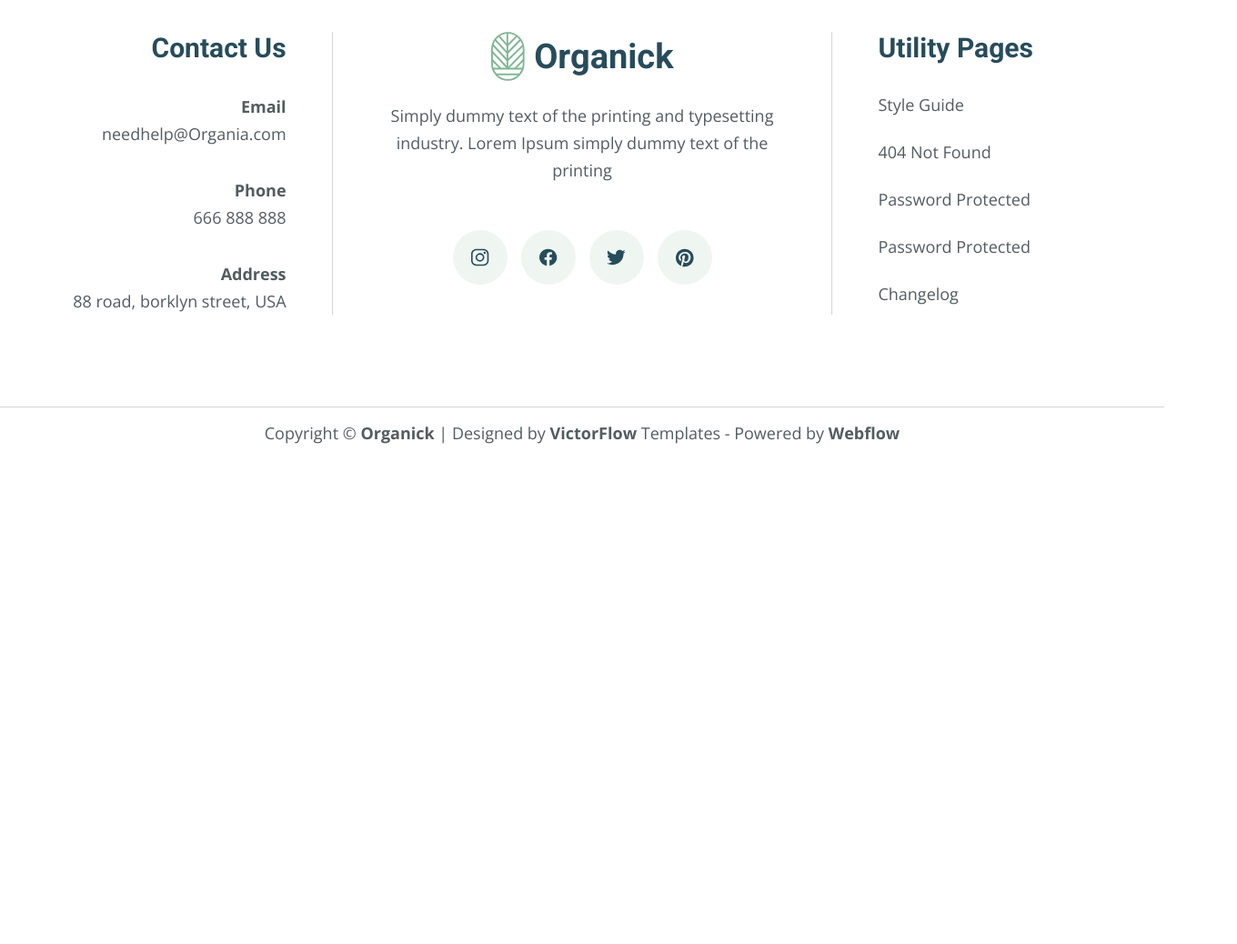
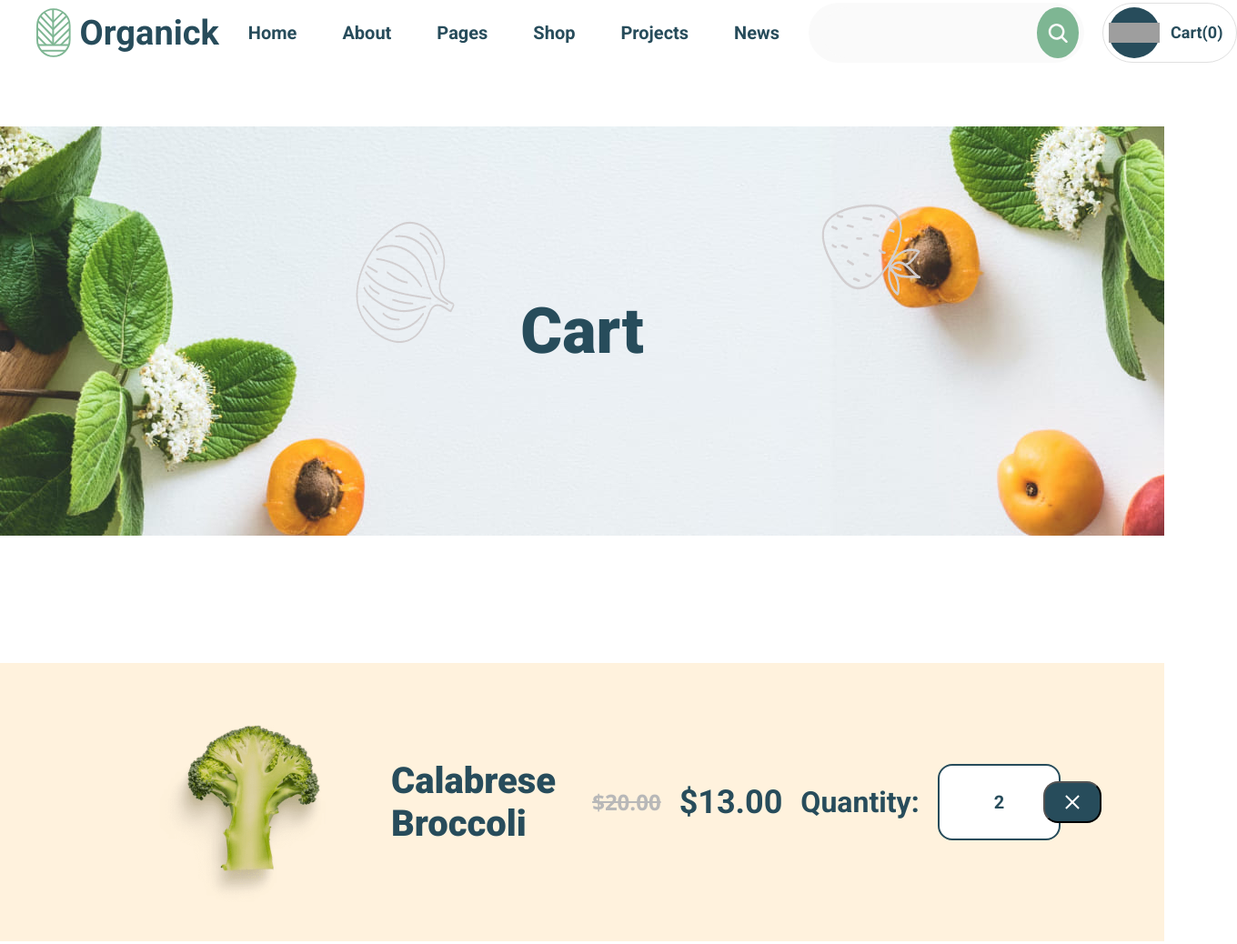
Before and after one commit to KyrychenkoDmytro/sigma, a React app in the folder final/: page /cart in a window 1280 px wide. Shown: the part 67-1105 px from the top of the page at 91% size, 1360 px wide, since content can reach past the window. Before the commit the page ends 800 px from the top, so only its background shows below. Built offline with nearby package versions, Linux system fonts and the light colour scheme; grey boxes are pictures that could not be loaded.

Commit message:
CartBanner and CartItem sections

```diff
--- a/final/src/App/App.js
+++ b/final/src/App/App.js
@@ -2,15 +2,17 @@
 import Header from '../Components/Header/Header';
 import Footer from '../Components/Footer/Footer';
 import Home from '../pages/Home/Home';
+import Cart from '../pages/Cart/Cart';
 import { Routes, Route } from 'react-router-dom';
 
 function App() {
   return (
     <div className="App">
       <div className="wrapper">
-        {/* <Header /> */}
+        <Header />
         <Routes>
           <Route path='/' element={<Home />} />
+          <Route path='/cart' element={<Cart />} />
         </Routes>
         <Footer />
       </div>
--- /dev/null
+++ b/final/src/Components/CartBanner/CartBanner.jsx
@@ -0,0 +1,14 @@
+import './CartBanner.scss';
+
+const CartBanner = () => {
+
+    return(
+        <div className="CartBanner">
+            <div className="CartBanner__wrap">
+                <h1 className="title CartBanner__title">Cart</h1>
+            </div>
+        </div>
+    );
+}
+
+export default CartBanner;
--- /dev/null
+++ b/final/src/Components/CartBanner/CartBanner.scss
@@ -0,0 +1,14 @@
+.CartBanner {
+    width: 100%;
+    height: 450px;
+    margin-bottom: 140px;
+    background: url(../../../public/img/Cart-banner-bg1.png) no-repeat center center / cover,
+        url(../../../public/img/Cart-banner-bg2.jpg) no-repeat center center / cover;
+
+        &__wrap {
+            height: inherit;
+            display: flex;
+            justify-content: center;
+            align-items: center;
+        }
+}
--- /dev/null
+++ b/final/src/Containers/CartItem/CartItem.jsx
@@ -0,0 +1,22 @@
+import './CartItem.scss';
+
+const CartItem = () => {
+
+    return (
+        <div className="CartItem">
+            <div className="container">
+                <div className="CartItem__wrap">
+                    <div className="CartItem__img"></div>
+                    <h3 className="title CartItem__title">Calabrese Broccoli</h3>
+                    <div className="CartItem__old-price">$20.00</div>
+                    <div className="CartItem__new-price">$13.00</div>
+                    <div className="CartItem__quantity-label">Quantity: </div>
+                    <div className="CartItem__quantity">2</div>
+                    <button className="CartItem__btn-cancel-order"></button>
+                </div>
+            </div>
+        </div>
+    );
+}
+
+export default CartItem;
--- /dev/null
+++ b/final/src/Containers/CartItem/CartItem.scss
@@ -0,0 +1,88 @@
+@import '../../scss/variables';
+
+.CartItem {
+    padding: 40px 10%;
+
+    &__wrap {
+        position: relative;
+        display: flex;
+        align-items: center;
+        gap: 20px;
+    }
+
+    &__img {
+        flex: 0 0 226px;
+        height: 226px;
+        background: $cartOrderBg url(../../../public/img/categories/broccoli.png) no-repeat center center / cover;
+        background-blend-mode: multiply;
+    }
+
+    &__title {
+        flex: 0 1 auto;
+        margin-left: 20px;
+    }
+
+
+    &__old-price {
+        margin-left: 20px;
+        font-size: 24px;
+        line-height: 28px;
+        font-weight: 700;
+        color: #B8B8B8;
+        text-decoration: line-through;
+    }
+
+    &__new-price {
+        font-family: 'Roboto', sans-serif;
+        font-size: 36px;
+        line-height: 46px;
+        font-weight: 600;
+        color: $darkSlateGray;
+    }
+
+    &__quantity-label {
+        margin-left: auto;
+        font-family: 'Roboto', sans-serif;
+        font-size: 32px;
+        line-height: 38px;
+        font-weight: 700;
+    }
+
+    &__quantity {
+        padding: 28px 60px;
+        border-radius: 16px;
+        background-color: #fff;
+        border: 2px solid $darkSlateGray;
+        font-family: 'Roboto', sans-serif;
+        font-size: 20px;
+        font-weight: 700;
+        line-height: 24px;
+    }
+
+    &__btn-cancel-order {
+        position: absolute;
+        top: 50%;
+        right: -10%;
+        transform: translate(0, -50%);
+        width: 64px;
+        height: 46px;
+        border-radius: 16px;
+        background-color: $darkSlateGray;
+
+        &:before,
+        &:after {
+            content: "";
+            position: absolute;
+            width: 2px;
+            height: 20px;
+            background-color: #fff;
+            top: 50%;
+            left: 50%;
+            transform: translate(-50%, -50%) rotate(45deg);
+        }
+
+        &:after {
+            transform: translate(-50%, -50%) rotate(-45deg);
+        }
+    }
+}
--- /dev/null
+++ b/final/src/Containers/CartOrder/CartOrder.jsx
@@ -0,0 +1,17 @@
+import './CartOrder.scss';
+import CartItem from '../CartItem/CartItem';
+
+const CartOrder = () => {
+
+    return (
+        <div className="CartOrder">
+            <div className="container">
+                <div className="CartOrder__wrap">
+                   <CartItem />
+                </div>
+            </div>
+        </div>
+    );
+}
+
+export default CartOrder;
--- /dev/null
+++ b/final/src/Containers/CartOrder/CartOrder.scss
@@ -0,0 +1,5 @@
+@import '../../scss/variables';
+
+.CartOrder {
+    background-color: $cartOrderBg;
+}
--- a/final/src/index.scss
+++ b/final/src/index.scss
@@ -72,10 +72,4 @@
 
 a {
   text-decoration: none;
-  transform: scale(1);
-  transition: transform .4s ease;
-
-  &:hover {
-    transform: scale(1.15);
-  }
 }
--- /dev/null
+++ b/final/src/pages/Cart/Cart.jsx
@@ -0,0 +1,15 @@
+import './Cart.scss';
+import CartBanner from '../../Components/CartBanner/CartBanner';
+import CartOrder from '../../Containers/CartOrder/CartOrder';
+
+const Cart = () => {
+
+    return (
+        <div className="Cart">
+            <CartBanner />
+            <CartOrder />
+        </div>
+    );
+}
+
+export default Cart;
--- a/final/src/pages/Home/Home.jsx
+++ b/final/src/pages/Home/Home.jsx
@@ -13,16 +13,16 @@
 const Home = () => {
     return (
         <main className="Home">
-            {/* <Banner /> */}
-            {/* <OfferBanner /> */}
-            {/* <AboutUs /> */}
-            {/* <Categories /> */}
-            {/* <Testimonial /> */}
-            {/* <Offer /> */}
-            {/* <EcoFriendly /> */}
-            {/* <Gallery /> */}
-            {/* <News /> */}
-            {/* <Newsletter /> */}
+            <Banner />
+            <OfferBanner />
+            <AboutUs />
+            <Categories />
+            <Testimonial />
+            <Offer />
+            <EcoFriendly />
+            <Gallery />
+            <News />
+            <Newsletter />
         </main>
     );
 }
--- a/final/src/scss/_variables.scss
+++ b/final/src/scss/_variables.scss
@@ -7,6 +7,7 @@
 $snow : #F9F8F8;
 $honeyDew : #EFF6F1;
 $dimGray : #525C60;
+$cartOrderBg : rgba(253, 176, 45, 0.16);
 
 // mixins
 
```
Also changed, not shown: final/public/img/Cart-banner-bg1.png (added), final/public/img/Cart-banner-bg2.jpg (added), final/src/pages/Cart/Cart.scss (added).
